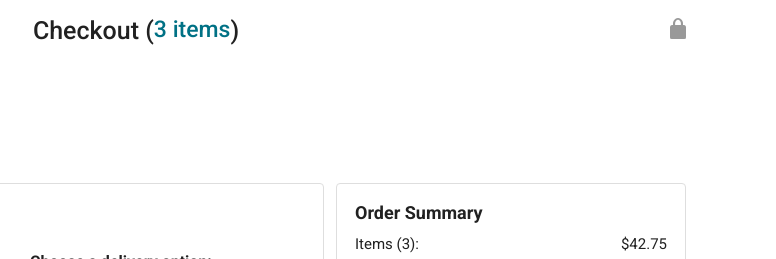
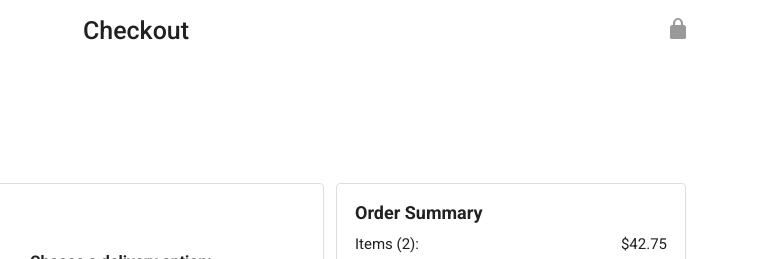
Before and after one commit to Jrpatra706/Amazon-clone, a plain HTML site: page checkout.html in a window 1280 px wide. Shown: the top 259 px of the page, 504-1280 px from the left. Drawn offline with nearby package versions, Linux system fonts and the light colour scheme.

Commit message:
showed no of cart items at payment summary

```diff
--- a/Scripts/checkout/paymentSummery.js
+++ b/Scripts/checkout/paymentSummery.js
@@ -23,7 +23,7 @@ export function renderPaymentSummary(){
     const totalBeforeTax = shipping+productPriceCents;
     const estimatedTax = totalBeforeTax*(0.1);
     const totalCents = totalBeforeTax+estimatedTax;
-
+    const cartSize = cart.length;
     // will work on view of mvc(display html)
     const paymentSummaryHtml =`
         <div class="payment-summary-title">
@@ -31,7 +31,7 @@ export function renderPaymentSummary(){
         </div>
 
         <div class="payment-summary-row">
-            <div>Items (3):</div>
+            <div>Items (${cartSize}):</div>
             <div class="payment-summary-money">
                 $${moneyReflect(productPriceCents)}
             </div>
--- a/checkout.html
+++ b/checkout.html
@@ -29,8 +29,7 @@
         </div>
 
         <div class="checkout-header-middle-section">
-          Checkout (<a class="return-to-home-link"
-            href="amazon.html">3 items</a>)
+          Checkout
         </div>
 
         <div class="checkout-header-right-section">
```
